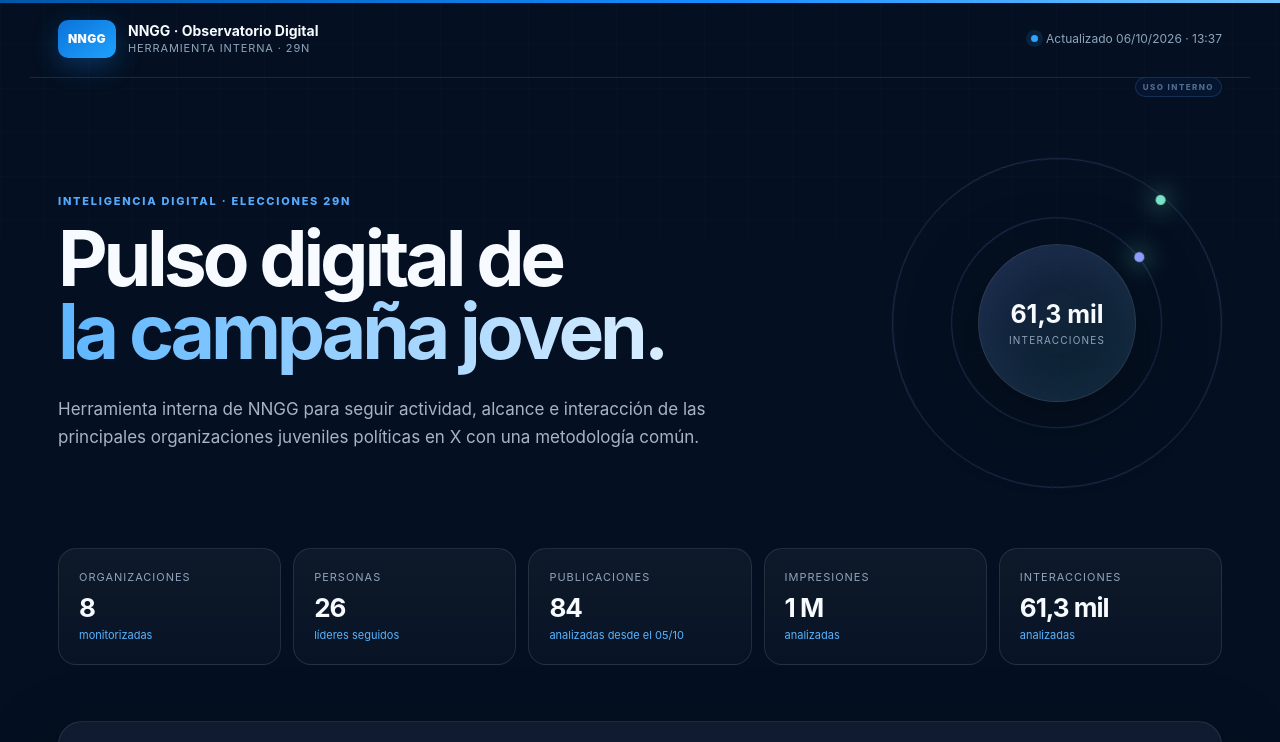
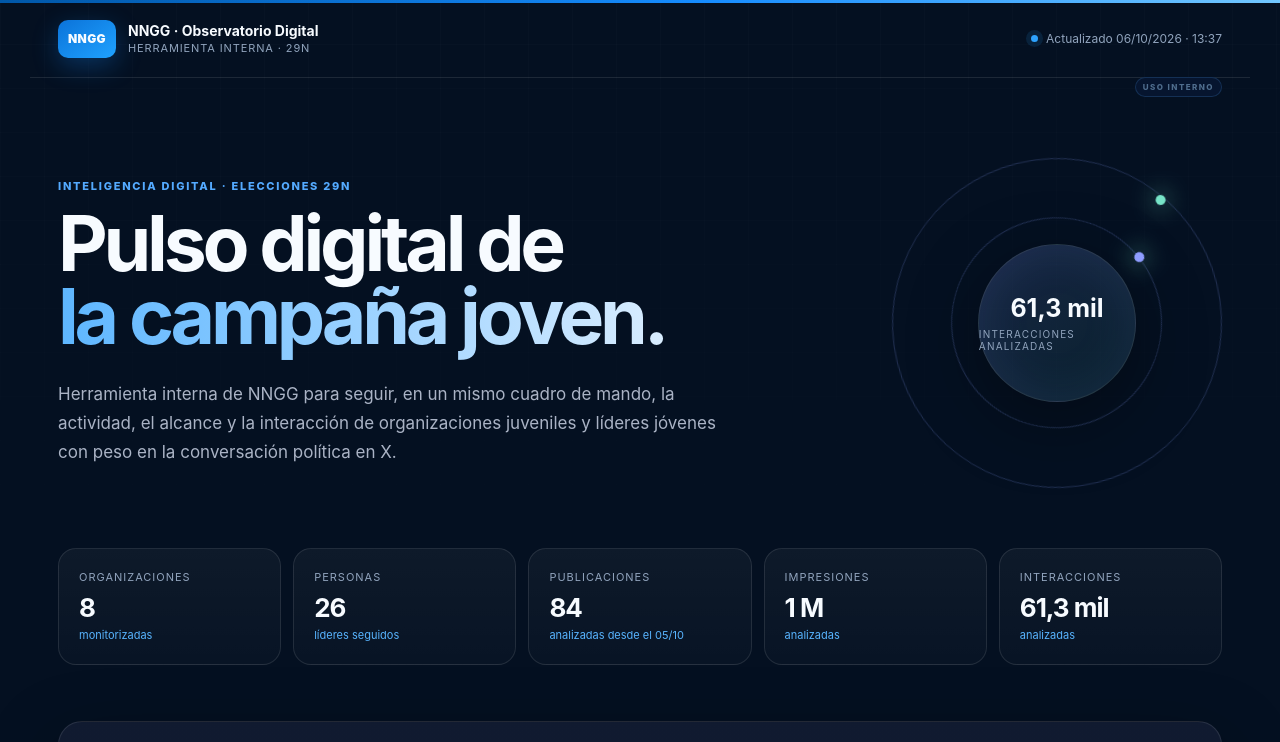
Before and after one commit to aromerob17-byte/OBSERVATORIO_NNGG_WEB, a website: page index.html in a window 1280 px wide. Shown: the top 742 px of the page. Drawn offline with Linux system fonts and the light colour scheme.

Commit message:
Actualizar portada al alcance real del observatorio

```diff
--- a/index.html
+++ b/index.html
@@ -29,14 +29,14 @@
       <div class="hero-copy">
         <p class="eyebrow">INTELIGENCIA DIGITAL · ELECCIONES 29N</p>
         <h1>Pulso digital de<br><span>la campaña joven.</span></h1>
-        <p class="hero-text">Herramienta interna de NNGG para seguir actividad, alcance e interacción de las principales organizaciones juveniles políticas en X con una metodología común.</p>
+        <p class="hero-text">Herramienta interna de NNGG para seguir, en un mismo cuadro de mando, la actividad, el alcance y la interacción de organizaciones juveniles y líderes jóvenes con peso en la conversación política en X.</p>
       </div>
       <div class="hero-orbit" aria-hidden="true">
         <div class="orbit-ring ring-a"></div>
         <div class="orbit-ring ring-b"></div>
         <div class="orbit-core">
           <strong id="hero-total">—</strong>
-          <span>interacciones</span>
+          <span>interacciones analizadas</span>
         </div>
       </div>
     </section>
```
